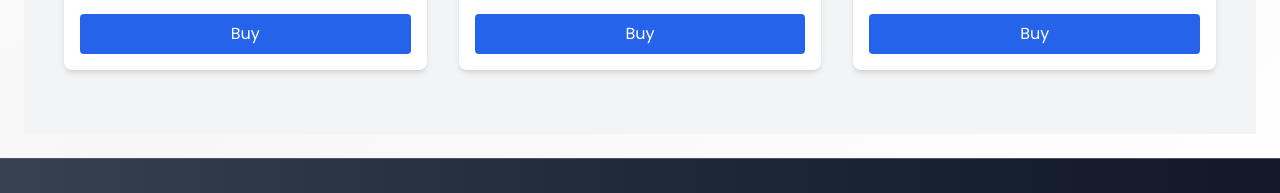
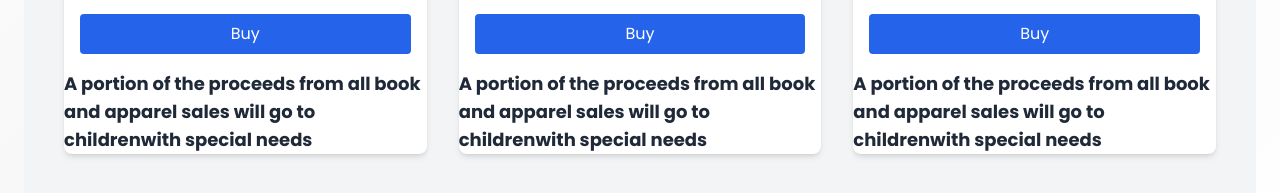
Before and after one commit to qb1968/tcf2, a React (Vite) app: page /shop in a window 1280 px wide. Shown: the part 875-1068 px from the top of the page. Built offline with nearby package versions, Linux system fonts and the light colour scheme.

Commit message:
Update Shop.jsx
Shop special needs

```diff
--- a/src/pages/Shop.jsx
+++ b/src/pages/Shop.jsx
@@ -175,6 +175,7 @@ export default function Shop() {
                     Buy
                   </button>
                 </div>
+                <h2 className="text-lg font-bold"> A portion of the proceeds from all book and apparel sales will go to childrenwith special needs</h2>
               </div>
             );
           })}
```
